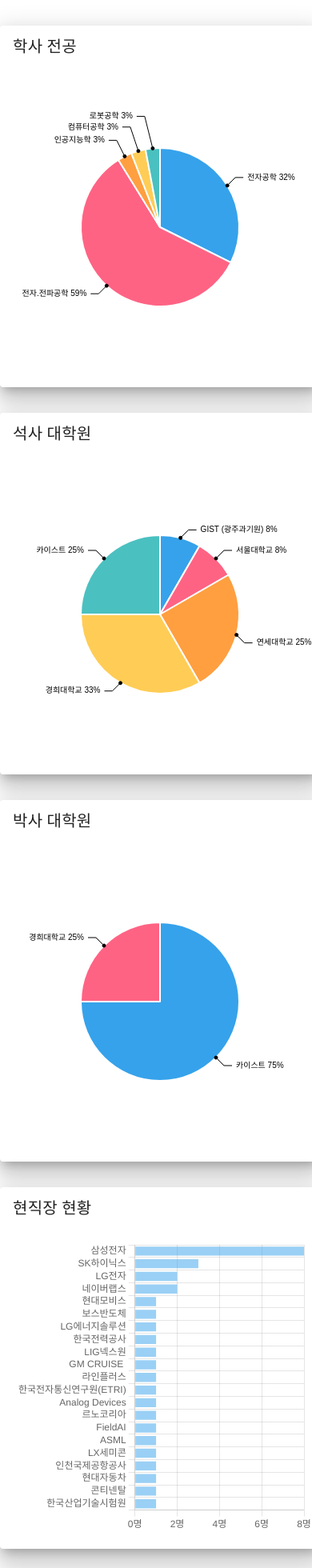
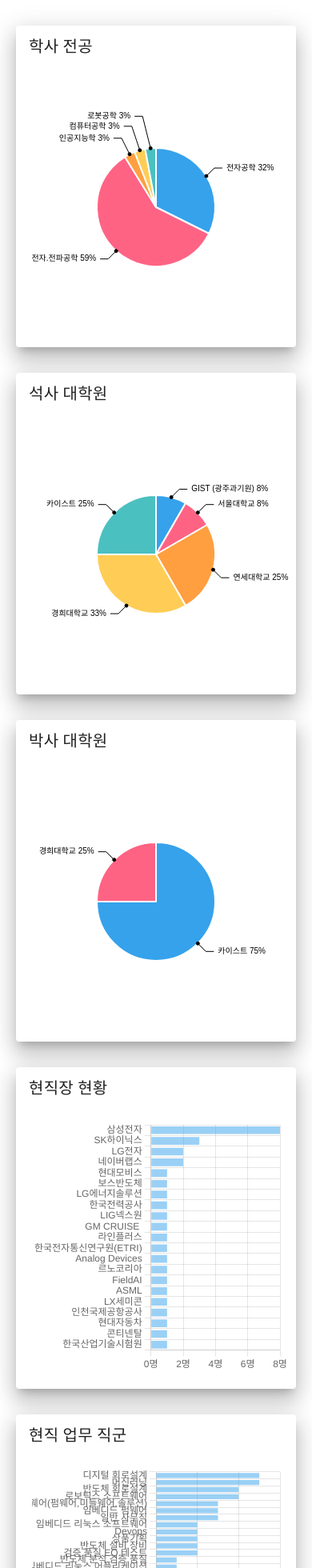
Before and after one commit to mingeon-dev/sandi-alumni-chart, a Vue app: page / in a window 390 px wide. Shown: the top 1960 px of the page at 80% size. Built offline with nearby package versions, Linux system fonts and the light colour scheme.

Commit message:
Edit size for mobile

```diff
--- a/src/components/AlumniChart.vue
+++ b/src/components/AlumniChart.vue
@@ -57,22 +57,22 @@
 
 <template>
   <div class="container">
-    <v-card class="card" title="학사 전공" min-width="400" elevation="16">
+    <v-card class="card" title="학사 전공" elevation="16">
       <PieChart :data="majorData"></PieChart>
     </v-card>
-    <v-card class="card" title="석사 대학원" min-width="400" elevation="16">
+    <v-card class="card" title="석사 대학원" elevation="16">
       <PieChart :data="masterData"></PieChart>
     </v-card>
-    <v-card class="card" title="박사 대학원" min-width="400" elevation="16">
+    <v-card class="card" title="박사 대학원" elevation="16">
       <PieChart :data="phDData"></PieChart>
     </v-card>
-    <v-card class="card" title="현직장 현황" min-width="400" elevation="16">
+    <v-card class="card" title="현직장 현황" elevation="16">
       <HorizontalBarChart :data="companyNameData"></HorizontalBarChart>
     </v-card>
-    <v-card class="card" title="현직 업무 직군" min-width="400" elevation="16">
+    <v-card class="card" title="현직 업무 직군" elevation="16">
       <HorizontalBarChart :data="companyTaskGroupData"></HorizontalBarChart>
     </v-card>
-    <v-card class="card" title="참여 학번" min-width="400" elevation="16">
+    <v-card class="card" title="참여 학번" elevation="16">
       <HorizontalBarChart :data="yearOfAdmissionData"></HorizontalBarChart>
     </v-card>
   </div>
@@ -89,5 +89,12 @@
 
 .card {
   margin-top: 2rem;
+  width: 400px;
+}
+
+@media only screen and (max-width: 600px) {
+  .card {
+    width: 350px;
+  }
 }
 </style>
```
